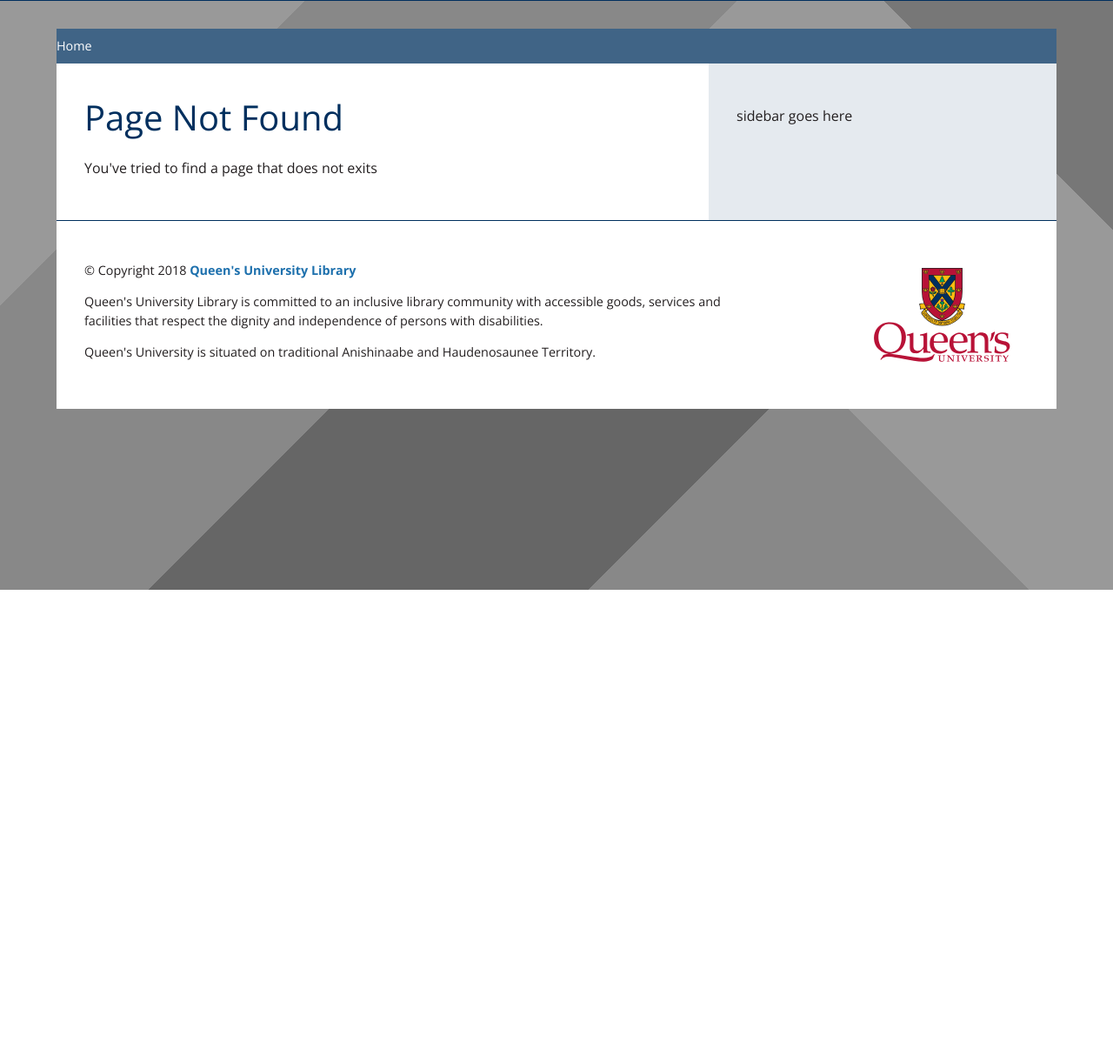
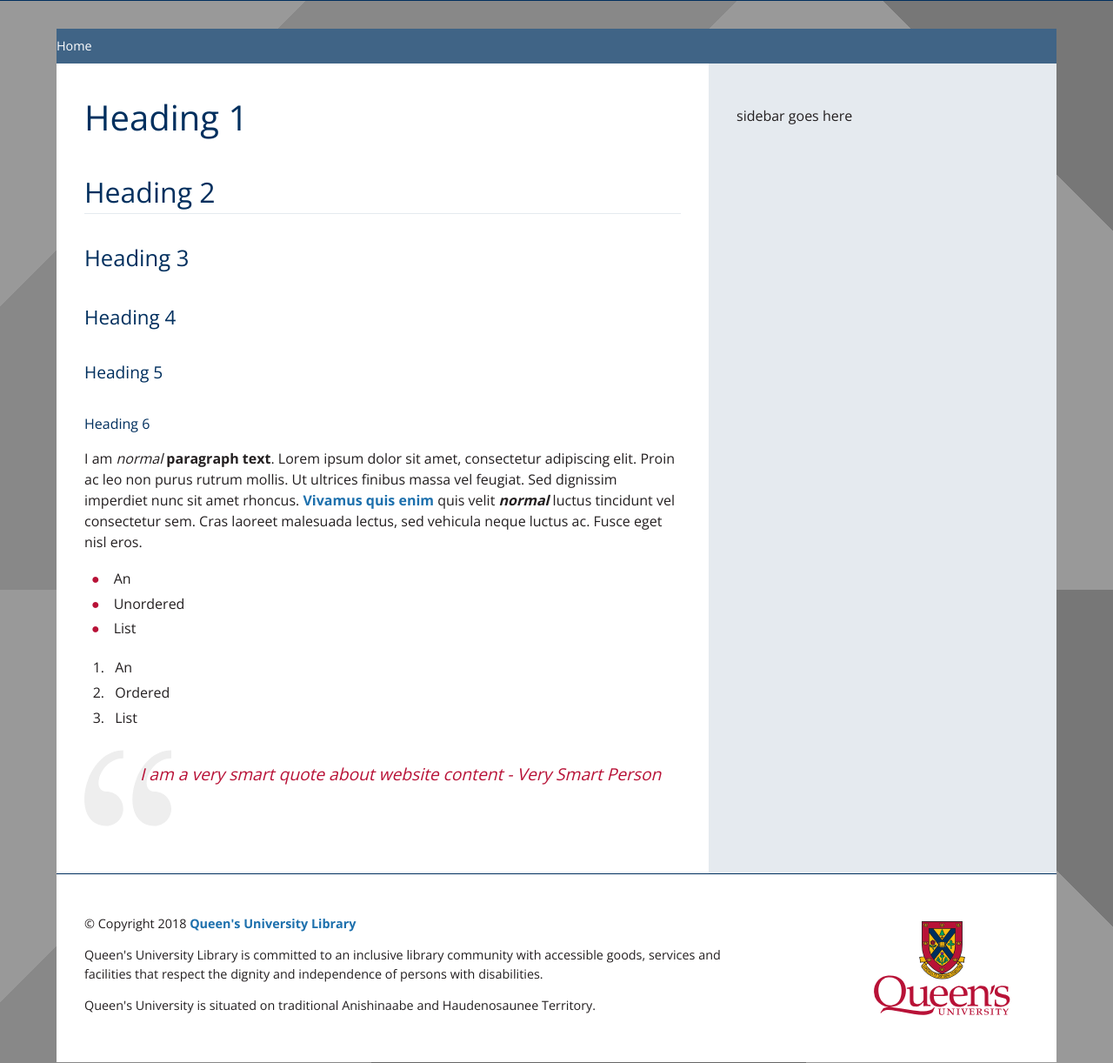
Before and after one commit to qulib/qul-gatsby-starter-old, a Gatsby site: page /html-test in a window 1280 px wide. Before the commit this address had no page. Shown: the part 122-1344 px from the top of the page at 87% size. Before the commit the page ends 800 px from the top, so only its background shows below. Built offline with nearby package versions, Linux system fonts and the light colour scheme; Gatsby itself is replaced by a stand-in of ours.

Commit message:
Some basic HTML styling, a start on Cards

```diff
--- a/src/assets/styles/_global.scss
+++ b/src/assets/styles/_global.scss
@@ -8,12 +8,12 @@
   color: $clr-text-main;
 }
 
-a,
-button {
-  &:focus {
-    outline: 1px dotted $clr-primary;
-  }
-}
+// a,
+// button {
+//   &:focus {
+//     outline: 1px dotted $clr-primary;
+//   }
+// }
 
 p {
   font-size: 1rem;
--- a/src/assets/styles/_main.scss
+++ b/src/assets/styles/_main.scss
@@ -58,8 +58,6 @@
     font-size: 1rem;
   }
 
-
-
   ul {
     padding-inline-start: 0.5rem;
 
@@ -76,13 +74,26 @@
     }
   }
 
+  ol {
+
+    padding-inline-start: 1.7rem;
+
+    li {
+      line-height: 1.8rem;
+      padding-left: 0.5rem;
+    }
+
+  }
+
   blockquote {
     color: $clr-secondary;
     font-style: italic;
     margin: 1rem 0;
     background: url(../images/blockquote.svg) no-repeat;
-    background-size: 120px;
-    min-height: 120px;
+    font-weight: 300;
+    background-size: 100px;
+    min-height: 100px;
+    display: flex;
 
     p {
       padding-left: 4rem;
--- a/src/components/material-ui/QULButton.jsx
+++ b/src/components/material-ui/QULButton.jsx
@@ -5,7 +5,6 @@
 const StyledButton = styled(Button)`
   && {
     border-radius: 0;
-    border: 0;
     margin-right: 1rem;
     margin-top: 1rem;
     font-family: 'Open Sans', sans-serif;
--- /dev/null
+++ b/src/pages/html-test.jsx
@@ -0,0 +1,30 @@
+import React from 'react'
+// import { Link, graphql } from 'gatsby'
+import Layout from '../components/Layout.jsx'
+import QULButton from '../components/material-ui/QULButton.jsx'
+
+export default ({ data }) => {
+  return (
+    <Layout title="Material UI Test">
+      <h1>Heading 1</h1>
+      <h2>Heading 2</h2>
+      <h3>Heading 3</h3>
+      <h4>Heading 4</h4>
+      <h5>Heading 5</h5>
+      <h6>Heading 6</h6>
+      <a href=""></a>
+      <p>I am <em>normal</em> <strong>paragraph text</strong>. Lorem ipsum dolor sit amet, consectetur adipiscing elit. Proin ac leo non purus rutrum mollis. Ut ultrices finibus massa vel feugiat. Sed dignissim imperdiet nunc sit amet rhoncus. <a href="/">Vivamus quis enim</a> quis velit <strong><em>normal</em></strong> luctus tincidunt vel consectetur sem. Cras laoreet malesuada lectus, sed vehicula neque luctus ac. Fusce eget nisl eros.</p>
+      <ul>
+        <li>An</li>
+        <li>Unordered</li>
+        <li>List</li>
+      </ul>
+      <ol>
+        <li>An</li>
+        <li>Ordered</li>
+        <li>List</li>
+      </ol>
+      <blockquote><p>I am a very smart quote about website content - Very Smart Person</p></blockquote>
+    </Layout>
+  )
+}
--- a/src/pages/index.jsx
+++ b/src/pages/index.jsx
@@ -9,7 +9,8 @@
       <p>This is the home page.</p>
       <h2>JSX pages</h2>
       <ul>
-        <li><Link to="/test"> Test</Link></li>
+        <li><Link to="/html-test">HTML Test</Link></li>
+        <li><Link to="/material-ui-test">Material UI Test</Link></li>
       </ul>
     </Layout>
   )
```
Also changed, not shown: src/components/material-ui/QULCard.jsx (added, +48 -0 lines), src/pages/material-ui-test.jsx (added, +25 -0 lines), src/pages/test.jsx (deleted, +0 -16 lines).
